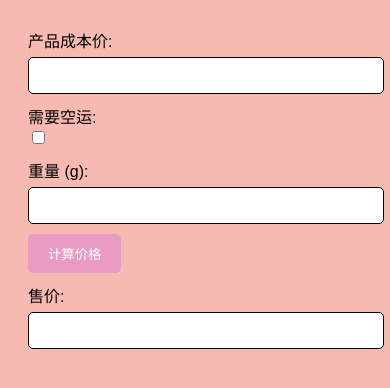
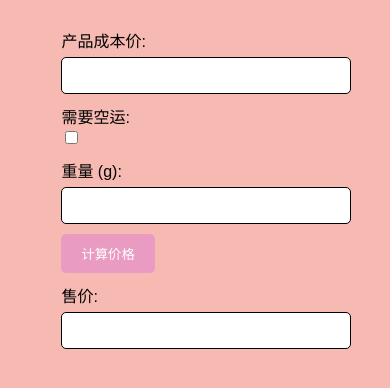
Before and after one commit to wagglewaggle928/WGPrice-Calculator, a plain HTML site: page index.html in a window 390 px wide. Drawn offline with Linux system fonts and the light colour scheme.

Commit message:
Uindex.html

```diff
--- a/index.html
+++ b/index.html
@@ -45,6 +45,25 @@
             padding: 10px 20px;
             border-radius: 5px;
         }
+
+        /* 媒体查询，当屏幕宽度小于768px时应用样式 */
+        @media (max-width: 768px) {
+            .container {
+                text-align: center;
+            }
+
+            .input-container {
+                display: inline-block;
+                text-align: left;
+                width: 80%;
+            }
+
+            .input-container input[type="text"],
+            .input-container input[type="number"],
+            .input-container select {
+                width: 100%;
+            }
+        }
     </style>
 </head>
 <body>
@@ -69,6 +88,13 @@
             <input type="text" id="salePrice" name="salePrice" readonly>
         </div>
     </div>
+
+    <script>
+        // 在此添加JavaScript代码来处理计算价格的逻辑
+    </script>
+</body>
+</html>
+
 
 
   <script>
```
